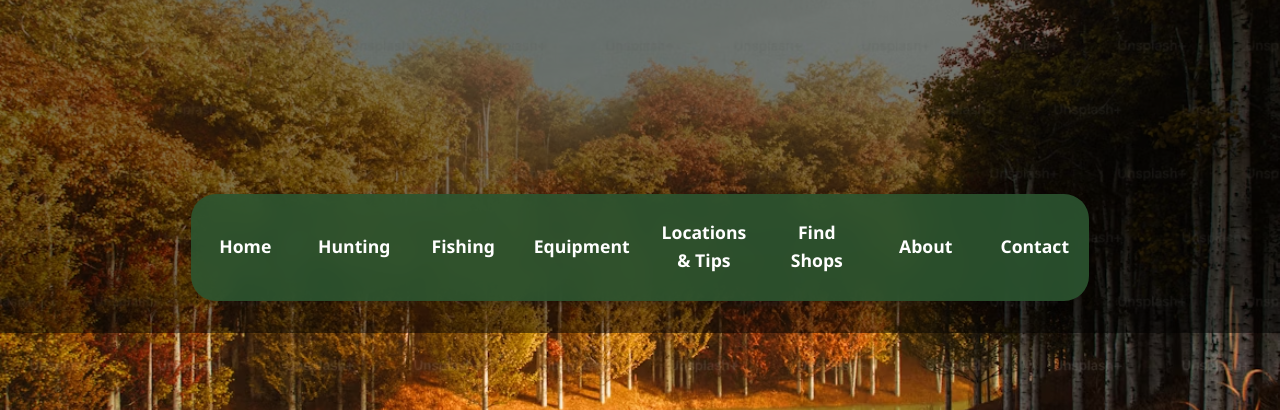
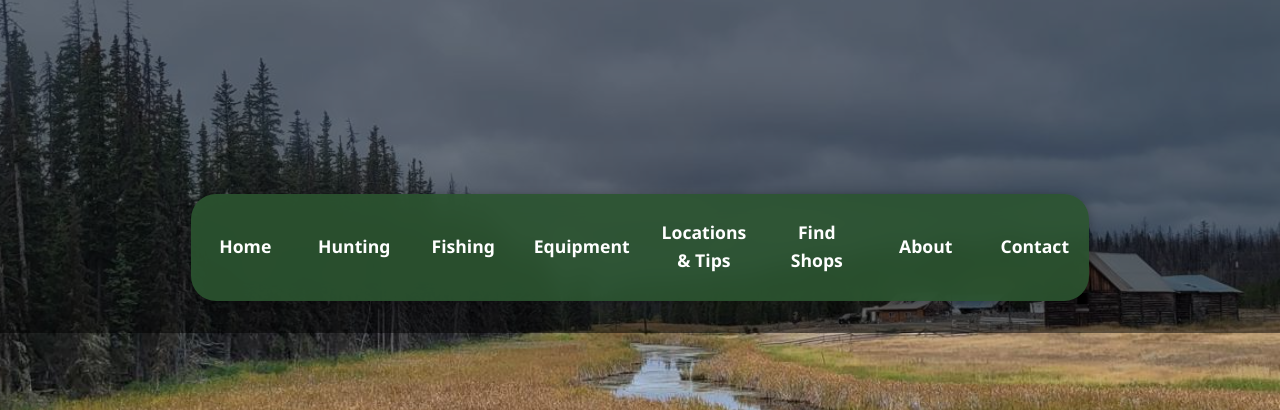
Before and after one commit to elahehazarii/hunting-fishing-shop, a plain HTML site: page index.html in a window 1280 px wide. Shown: the part 167-577 px from the top of the page. Drawn offline with Linux system fonts and the light colour scheme.

Commit message:
change background pic

```diff
--- a/index.html
+++ b/index.html
@@ -6,7 +6,7 @@
     <title>Hunting & Fishing Shop</title>
     <link rel="stylesheet" href="style.css">
 </head>
-<body style="background-image: url('image/image2.jpg.avif'); background-size: cover; background-position: center; background-attachment: fixed; background-repeat: no-repeat;">
+<body style="background-image: url('image/hunting.jpg.jpg'); background-size: cover; background-position: center; background-attachment: fixed; background-repeat: no-repeat;">
     <!-- Header -->
     <div class="header">
         <div class="header-overlay">
```
Also changed, not shown: image/hunting.jpg.jpg (added).
